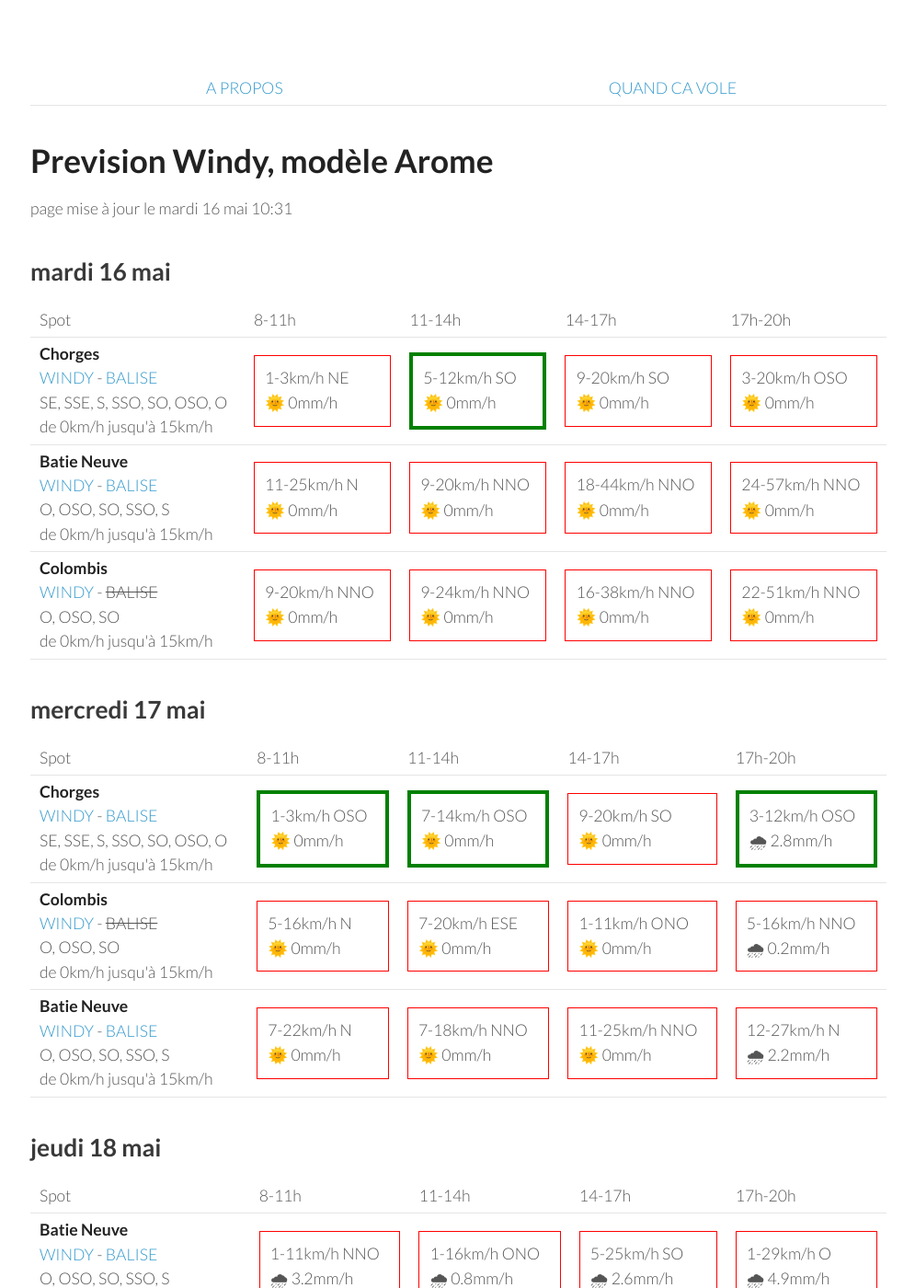
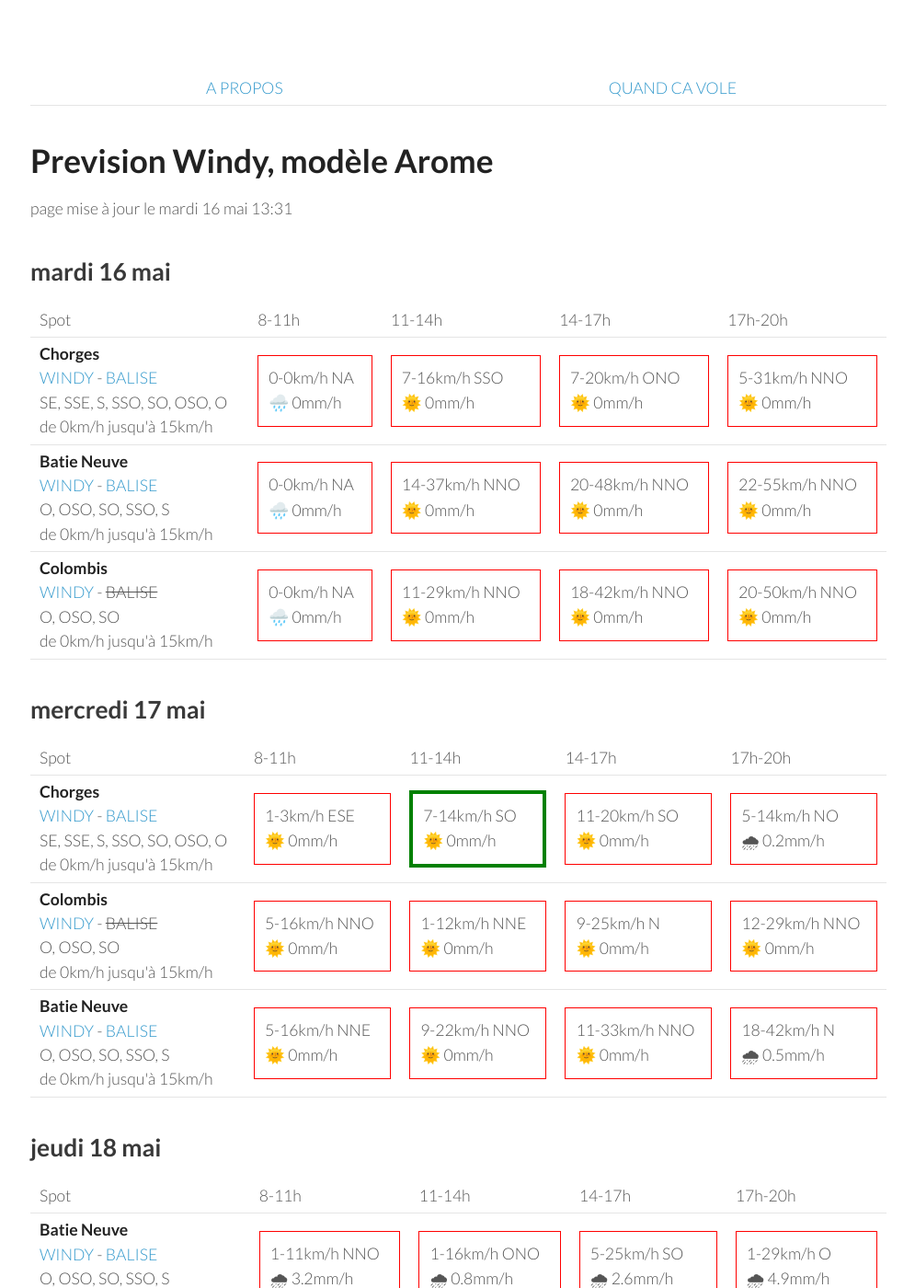
Before and after one commit to parapente-dans-le-nord/parapente-dans-le-nord.github.io, a Jekyll site: the page built from serre_poncon.markdown, in a window 1280 px wide and 1400 px high. Shown: the whole window at 92% size, without its empty margins (25-1020 px from the left). Built offline with Jekyll 4.4.1, drawn with Linux system fonts in a browser that asks for light colours.

Commit message:
update index.markdown

```diff
--- a/serre_poncon.markdown
+++ b/serre_poncon.markdown
@@ -7,7 +7,7 @@ title:  "Tous les spots"
 {: .links}
 
 # Prevision Windy, modèle Arome
-page mise à jour le mardi 16 mai 10:31
+page mise à jour le mardi 16 mai 13:31
 
 ## mardi 16 mai
 
@@ -24,31 +24,28 @@ page mise à jour le mardi 16 mai 10:31
 <tr>
         <td><strong>Chorges</strong><br><a href="https://windy.com/44.578/6.280?44.559,6.262,10">WINDY</a> - <span class=""><a href="https://www.openwindmap.org/PP554">BALISE</a> </span><br> <span class="vent-favorable">SE, SSE, S, SSO, SO, OSO, O</span><br><span class="force-vent">de 0km/h jusqu'à 15km/h</span> </td>
 
-            <td><div class="not-flyable"><p>1-3km/h NE</p><p>🌞 0mm/h</p></div></td>
-            <td><div class="flyable"><p>5-12km/h SO</p><p>🌞 0mm/h</p></div></td>
-            <td><div class="not-flyable"><p>9-20km/h SO</p><p>🌞 0mm/h</p></div></td>
-            <td><div class="not-flyable"><p>3-20km/h OSO</p><p>🌞 0mm/h</p></div></td>
-
+            <td><div class="not-flyable"><p>0-0km/h NA</p><p>🌧️ 0mm/h</p></div></td>
+            <td><div class="not-flyable"><p>7-16km/h SSO</p><p>🌞 0mm/h</p></div></td>
+            <td><div class="not-flyable"><p>7-20km/h ONO</p><p>🌞 0mm/h</p></div></td>
+            <td><div class="not-flyable"><p>5-31km/h NNO</p><p>🌞 0mm/h</p></div></td>
 
     </tr>
 <tr>
         <td><strong>Batie Neuve</strong><br><a href="https://windy.com/44.584/6.236?44.559,6.262,10,m:eTtagly">WINDY</a> - <span class=""><a href="https://www.openwindmap.org/PP554">BALISE</a> </span><br> <span class="vent-favorable">O, OSO, SO, SSO, S</span><br><span class="force-vent">de 0km/h jusqu'à 15km/h</span> </td>
 
-            <td><div class="not-flyable"><p>11-25km/h N</p><p>🌞 0mm/h</p></div></td>
-            <td><div class="not-flyable"><p>9-20km/h NNO</p><p>🌞 0mm/h</p></div></td>
-            <td><div class="not-flyable"><p>18-44km/h NNO</p><p>🌞 0mm/h</p></div></td>
-            <td><div class="not-flyable"><p>24-57km/h NNO</p><p>🌞 0mm/h</p></div></td>
-
+            <td><div class="not-flyable"><p>0-0km/h NA</p><p>🌧️ 0mm/h</p></div></td>
+            <td><div class="not-flyable"><p>14-37km/h NNO</p><p>🌞 0mm/h</p></div></td>
+            <td><div class="not-flyable"><p>20-48km/h NNO</p><p>🌞 0mm/h</p></div></td>
+            <td><div class="not-flyable"><p>22-55km/h NNO</p><p>🌞 0mm/h</p></div></td>
 
     </tr>
 <tr>
         <td><strong>Colombis</strong><br><a href="https://windy.com/44.494/6.216?44.559,6.262,10">WINDY</a> - <span class="no-balise"> BALISE </span><br> <span class="vent-favorable">O, OSO, SO</span><br><span class="force-vent">de 0km/h jusqu'à 15km/h</span> </td>
 
-            <td><div class="not-flyable"><p>9-20km/h NNO</p><p>🌞 0mm/h</p></div></td>
-            <td><div class="not-flyable"><p>9-24km/h NNO</p><p>🌞 0mm/h</p></div></td>
-            <td><div class="not-flyable"><p>16-38km/h NNO</p><p>🌞 0mm/h</p></div></td>
-            <td><div class="not-flyable"><p>22-51km/h NNO</p><p>🌞 0mm/h</p></div></td>
-
+            <td><div class="not-flyable"><p>0-0km/h NA</p><p>🌧️ 0mm/h</p></div></td>
+            <td><div class="not-flyable"><p>11-29km/h NNO</p><p>🌞 0mm/h</p></div></td>
+            <td><div class="not-flyable"><p>18-42km/h NNO</p><p>🌞 0mm/h</p></div></td>
+            <td><div class="not-flyable"><p>20-50km/h NNO</p><p>🌞 0mm/h</p></div></td>
 
     </tr>
 
@@ -70,30 +67,30 @@ page mise à jour le mardi 16 mai 10:31
 <tr>
         <td><strong>Chorges</strong><br><a href="https://windy.com/44.578/6.280?44.559,6.262,10">WINDY</a> - <span class=""><a href="https://www.openwindmap.org/PP554">BALISE</a> </span><br> <span class="vent-favorable">SE, SSE, S, SSO, SO, OSO, O</span><br><span class="force-vent">de 0km/h jusqu'à 15km/h</span> </td>
 
-            <td><div class="flyable"><p>1-3km/h OSO</p><p>🌞 0mm/h</p></div></td>
-            <td><div class="flyable"><p>7-14km/h OSO</p><p>🌞 0mm/h</p></div></td>
-            <td><div class="not-flyable"><p>9-20km/h SO</p><p>🌞 0mm/h</p></div></td>
-            <td><div class="flyable"><p>3-12km/h OSO</p><p>🌧 2.8mm/h</p></div></td>
+            <td><div class="not-flyable"><p>1-3km/h ESE</p><p>🌞 0mm/h</p></div></td>
+            <td><div class="flyable"><p>7-14km/h SO</p><p>🌞 0mm/h</p></div></td>
+            <td><div class="not-flyable"><p>11-20km/h SO</p><p>🌞 0mm/h</p></div></td>
+            <td><div class="not-flyable"><p>5-14km/h NO</p><p>🌧 0.2mm/h</p></div></td>
 
 
     </tr>
 <tr>
         <td><strong>Colombis</strong><br><a href="https://windy.com/44.494/6.216?44.559,6.262,10">WINDY</a> - <span class="no-balise"> BALISE </span><br> <span class="vent-favorable">O, OSO, SO</span><br><span class="force-vent">de 0km/h jusqu'à 15km/h</span> </td>
 
-            <td><div class="not-flyable"><p>5-16km/h N</p><p>🌞 0mm/h</p></div></td>
-            <td><div class="not-flyable"><p>7-20km/h ESE</p><p>🌞 0mm/h</p></div></td>
-            <td><div class="not-flyable"><p>1-11km/h ONO</p><p>🌞 0mm/h</p></div></td>
-            <td><div class="not-flyable"><p>5-16km/h NNO</p><p>🌧 0.2mm/h</p></div></td>
+            <td><div class="not-flyable"><p>5-16km/h NNO</p><p>🌞 0mm/h</p></div></td>
+            <td><div class="not-flyable"><p>1-12km/h NNE</p><p>🌞 0mm/h</p></div></td>
+            <td><div class="not-flyable"><p>9-25km/h N</p><p>🌞 0mm/h</p></div></td>
+            <td><div class="not-flyable"><p>12-29km/h NNO</p><p>🌞 0mm/h</p></div></td>
 
 
     </tr>
 <tr>
         <td><strong>Batie Neuve</strong><br><a href="https://windy.com/44.584/6.236?44.559,6.262,10,m:eTtagly">WINDY</a> - <span class=""><a href="https://www.openwindmap.org/PP554">BALISE</a> </span><br> <span class="vent-favorable">O, OSO, SO, SSO, S</span><br><span class="force-vent">de 0km/h jusqu'à 15km/h</span> </td>
 
-            <td><div class="not-flyable"><p>7-22km/h N</p><p>🌞 0mm/h</p></div></td>
-            <td><div class="not-flyable"><p>7-18km/h NNO</p><p>🌞 0mm/h</p></div></td>
-            <td><div class="not-flyable"><p>11-25km/h NNO</p><p>🌞 0mm/h</p></div></td>
-            <td><div class="not-flyable"><p>12-27km/h N</p><p>🌧 2.2mm/h</p></div></td>
+            <td><div class="not-flyable"><p>5-16km/h NNE</p><p>🌞 0mm/h</p></div></td>
+            <td><div class="not-flyable"><p>9-22km/h NNO</p><p>🌞 0mm/h</p></div></td>
+            <td><div class="not-flyable"><p>11-33km/h NNO</p><p>🌞 0mm/h</p></div></td>
+            <td><div class="not-flyable"><p>18-42km/h N</p><p>🌧 0.5mm/h</p></div></td>
 
 
     </tr>
```
